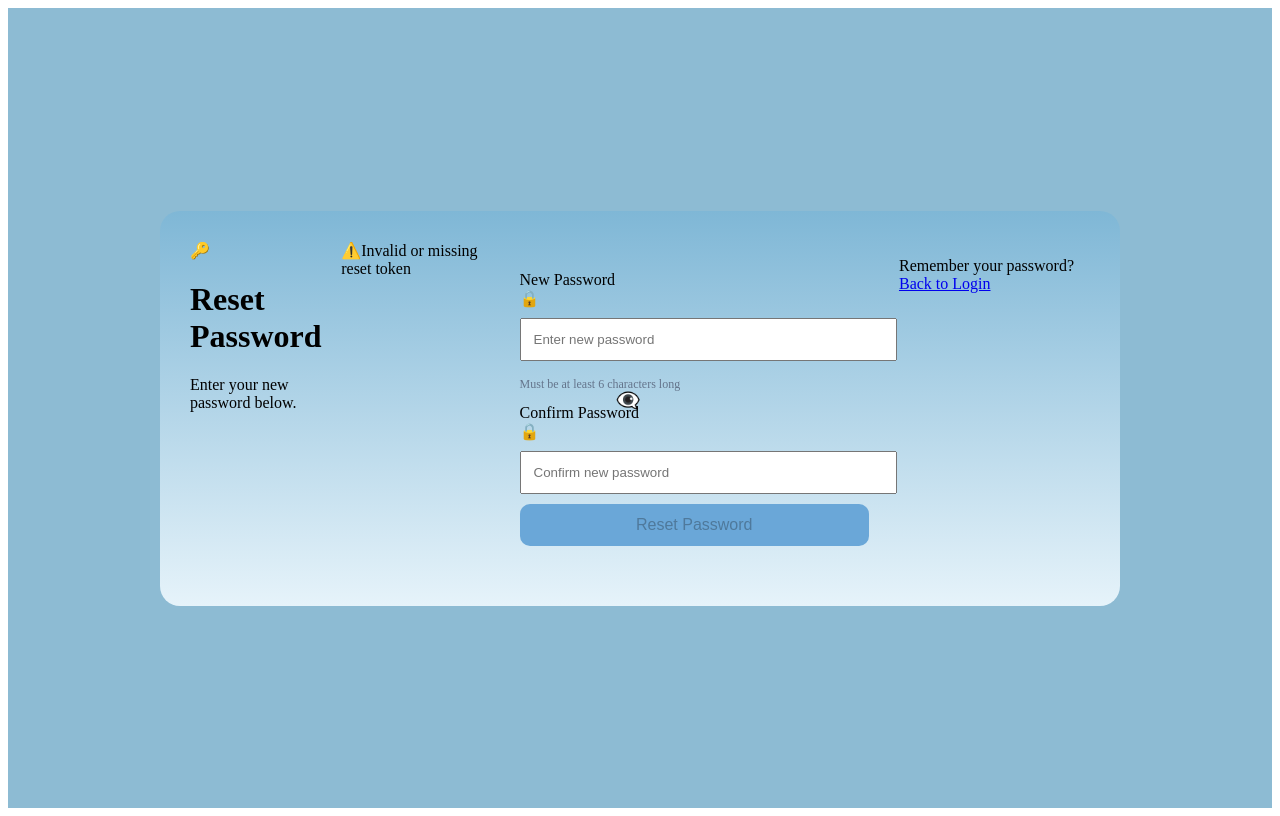
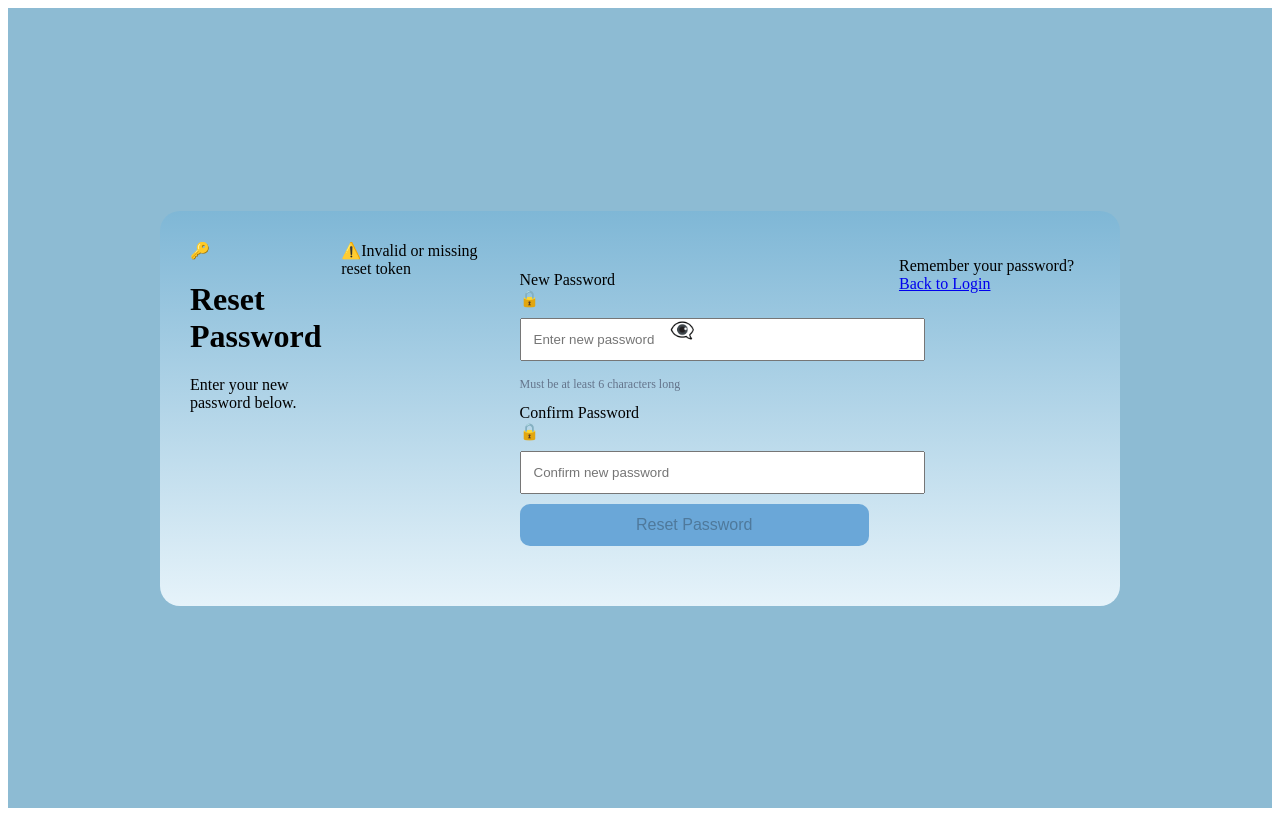
Before and after one commit to sshreya007/WEB-API-Trip_Companion, a Next.js app: page /auth/reset-password in a window 1280 px wide. Built offline with nearby package versions, Linux system fonts and the light colour scheme; no server answers.

Commit message:
adding spinner in styles

```diff
--- a/styles/auth.css
+++ b/styles/auth.css
@@ -49,3 +49,30 @@ button {
   margin-top: 20px;
   font-style: italic;
 }
+
+/* Spinner */
+.spinner {
+  display: inline-block;
+  width: 16px;
+  height: 16px;
+  border: 2px solid rgba(255, 255, 255, 0.3);
+  border-top-color: white;
+  border-radius: 50%;
+  animation: spin 0.8s linear infinite;
+  margin-right: 8px;
+}
+
+@keyframes spin {
+  to {
+    transform: rotate(360deg);
+  }
+}
+
+/* Input with icon positioning */
+.input-with-icon {
+  position: relative;
+}
+
+.input-with-icon input {
+  padding-right: 40px;
+}
```
